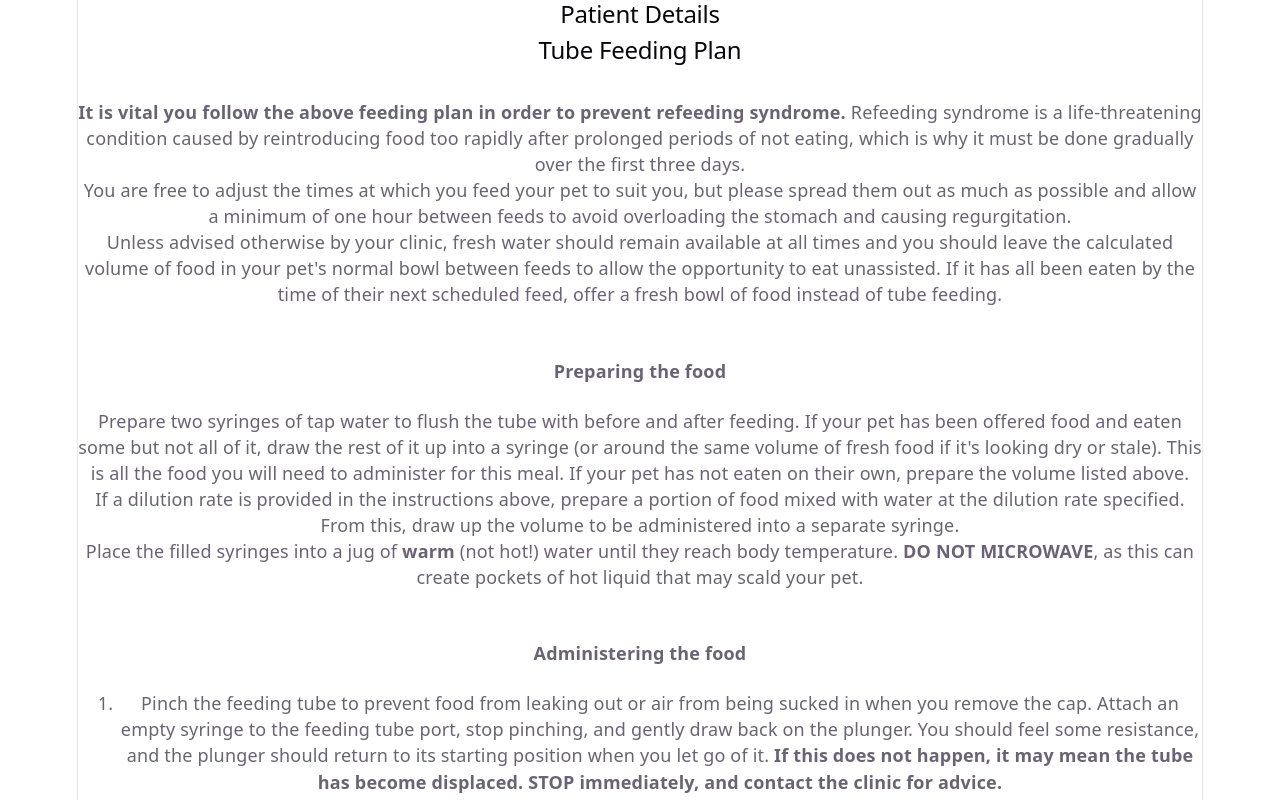
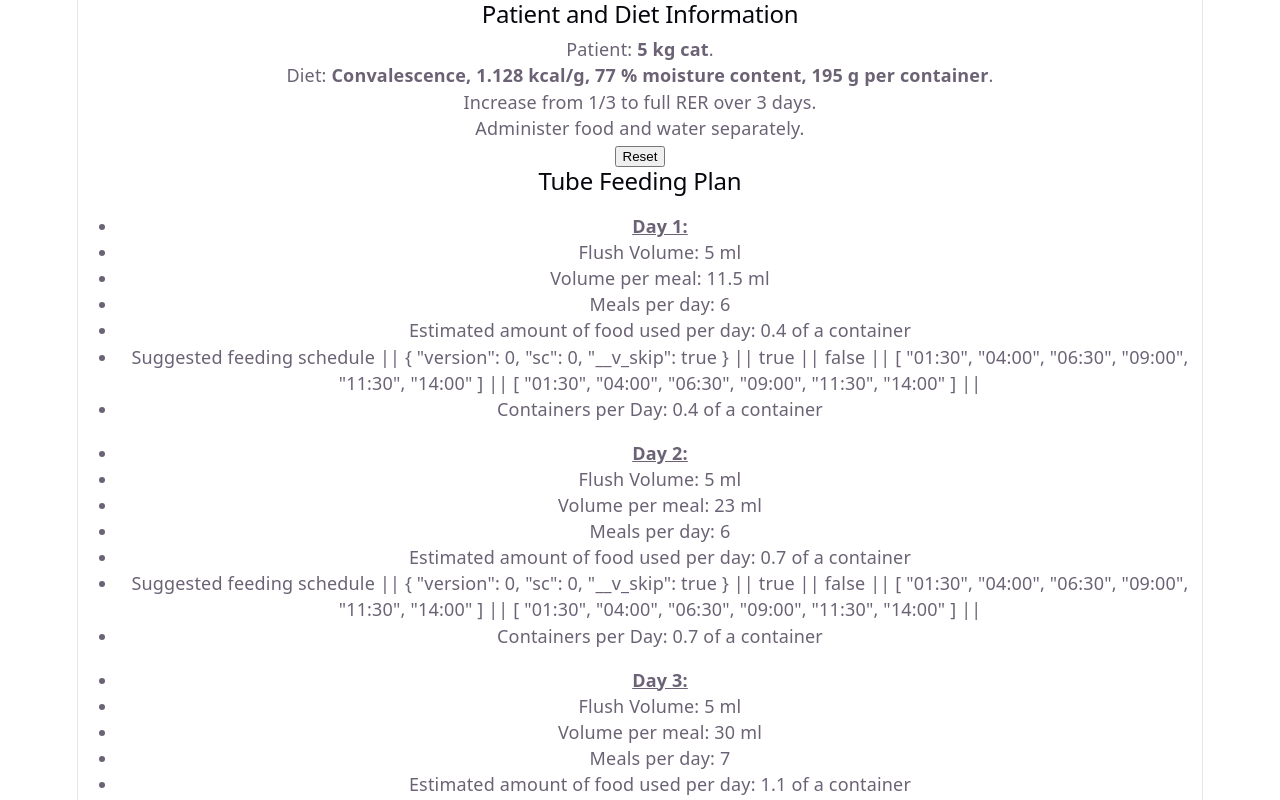
Before and after one commit to RVNSWE/rvnTools, a Vue app in the folder rvnTools/: page / in a window 1280 px wide. Both pictures are taken after a click on the button "Calculate". Shown: the top 800 px of the page. Built offline with nearby package versions, Linux system fonts and the light colour scheme.

Commit message:
Tube feeding all displaying, though feeding times start too early and list is displaying attributes of Array object instead of  its contents.

```diff
--- a/rvnTools/src/components/TubeFeeding.vue
+++ b/rvnTools/src/components/TubeFeeding.vue
@@ -2,31 +2,57 @@
 import { ref } from 'vue'
 import { useTubeFeedCalculator } from '../composables/useTubeFeedCalculator'
 
-const data = useTubeFeedCalculator();
-let calculating = ref(false);
-let calculated = ref(false);
-let calculatedVolumes = new Array();
-let speciesSelection = ref([]);
-let diluted = ref(false);
+let calculating = ref(false)
+let calculated = ref(false)
+let calculatedVolumes = new Array()
+const mealPlan = {
+    days: 3,
+    species: 'cat',
+    bodyWeight: 5,
+    dietName: 'Convalescence',
+    kcalPerG: 1.128,
+    dietNetWeight: 195,
+    waterPercentage: 77,
+    diluted: false
+}
 
 function processData() {
     calculating.value = true;
 
-        //data.FlushVolume = data.BodyWeight switch
-        //{
-        //    < 1 => 1.5,
-        //    < 1.5 => 2.5,
-        //    < 2 => 2.5,
-        //    < 3 => 3,
-        //    < 5 => 4,
-        //    < 10 => 5,
-        //    _ => 10,
-        //};
+    for (let thisDay = 1; thisDay < mealPlan.days + 1; thisDay++) {
+        const data = useTubeFeedCalculator()
+        data.day.value = thisDay; // set the day for the current iteration
+        data.days.value = mealPlan.days;
+        data.species.value = mealPlan.species;
+        data.bodyWeight.value = mealPlan.bodyWeight;
+        data.dietName.value = mealPlan.dietName;
+        data.kcalPerG.value = mealPlan.kcalPerG;
+        data.dietNetWeight.value = mealPlan.dietNetWeight;
+        data.waterPercentage.value = mealPlan.waterPercentage;
+        data.diluted.value = mealPlan.diluted;
 
-        // temporary hardcoded value for days, will be replaced with user input
+        if (data.bodyWeight.value < 1) {
+            data.flushVol.value = 1.5;
+        }
+        else if (data.bodyWeight.value < 1.5) {
+            data.flushVol.value = 2;
+        }
+        else if (data.bodyWeight.value < 2) {
+            data.flushVol.value = 2.5;
+        }
+        else if (data.bodyWeight.value < 3) {
+            data.flushVol.value = 3;
+        }
+        else if (data.bodyWeight.value < 5) {
+            data.flushVol.value = 4;
+        }
+        else if (data.bodyWeight.value < 10) {
+            data.flushVol.value = 5;
+        }
+        else {
+            data.flushVol.value = 10;
+        }
 
-    for (let thisDay = 1; thisDay < data.days.value; thisDay++) {
-        data.day.value = thisDay; // set the day for the current iteration
         data.calculate(); // perform the calculations for the current day
         calculatedVolumes.push(data); // store the calculated data for the current day in the array
     }
@@ -36,18 +62,17 @@ function processData() {
 }
 
 function reset() {
+    calculatedVolumes = [];
     calculated.value = false;
-    // clear data object
-    calculatedVolumes = [];
 }
 
-function foodContainerText() {
+function foodContainerText(containersPerDay: number) {
     let text = '';
 
-    if (data.containersPerDay.value > 1) {
+    if (containersPerDay > 1) {
         text = 'containers';
     }
-    else if (data.containersPerDay.value === 1) {
+    else if (containersPerDay === 1) {
         text = 'container';
     }
     else {
@@ -67,14 +92,14 @@ function foodContainerText() {
         <h3>Patient Information</h3>
 
         <label for="species">Select species:</label>
-        <select id="species" v-model="speciesSelection">
+        <select id="species" v-model="mealPlan.species">
             <option disabled value="">Please select one</option>
             <option value="cat">Cat</option>
             <option value="dog">Dog</option>
         </select>
 
         <label for="bodyWeight">Enter body weight (kg):</label>
-        <input type="number" id="bodyWeight" v-model="data.bodyWeight" />
+        <input type="number" id="bodyWeight" v-model="mealPlan.bodyWeight" />
 
         <h3>Diet Information</h3>
 
@@ -83,16 +108,16 @@ function foodContainerText() {
         </p>
 
         <label for="dietName">Enter diet name:</label>
-        <input type="text" id="dietName" v-model.trim="data.dietName" />
+        <input type="text" id="dietName" v-model.trim="mealPlan.dietName" />
 
         <label for="kcalPerG">Enter kcal per gram:</label>
-        <input type="number" id="kcalPerG" v-model="data.kcalPerG.value" />
+        <input type="number" id="kcalPerG" v-model="mealPlan.kcalPerG" />
 
         <label for="dietNetWeight">Enter diet net weight (g):</label>
-        <input type="number" id="dietNetWeight" v-model="data.dietNetWeight.value" />
+        <input type="number" id="dietNetWeight" v-model="mealPlan.dietNetWeight" />
 
         <label for="waterPercentage">Enter diet water percentage:</label>
-        <input type="number" id="waterPercentage" v-model="data.waterPercentage.value" />
+        <input type="number" id="waterPercentage" v-model="mealPlan.waterPercentage" />
 
         <h3>Feeding information</h3>
 
@@ -102,41 +127,65 @@ function foodContainerText() {
         </p>
 
         <label for="days">Number of days to re-feed over:</label>
-        <input type="number" id="days" v-model="data.days" />
+        <input type="number" id="days" v-model="mealPlan.days" />
 
         <label for="diluted">Dilute food with water or administer separately?:</label>
-        <select id="diluted" v-model="diluted">
+        <select id="diluted" v-model="mealPlan.diluted">
             <option disabled value="">Please select one</option>
-            <option value="diluted">Diluted</option>
-            <option value="separate">Separate</option>
+            <option value="true">Diluted</option>
+            <option value="false">Separate</option>
         </select>
 
         <button @click="processData()">Calculate</button>
     </div>
 
     <div v-else>
-        <h2>Patient Details</h2>
+        <h2>Patient and Diet Information</h2>
 
+        <div>
+            <p>
+                Patient: <strong>{{ mealPlan.bodyWeight }} kg {{ mealPlan.species }}</strong>.
+            </p>
+            <p>
+                Diet: <strong>{{ mealPlan.dietName }},
+                    {{ mealPlan.kcalPerG }} kcal/g,
+                    {{ mealPlan.waterPercentage }} % moisture content,
+                    {{ mealPlan.dietNetWeight }} g per container</strong>.
+            </p>
+            <p v-if="mealPlan.days > 1">
+                Increase from 1/{{ mealPlan.days }} to full RER over {{ mealPlan.days }} days.
+            </p>
+            <p v-else>
+                Start at full RER.
+            </p>
+            <p v-if="mealPlan.diluted">
+                Dilute the food with water at a rate of {{ calculatedVolumes[0].dilutionRate.value }} ml/g before drawing it up to administer.
+            </p>
+            <p v-else>
+                Administer food and water separately.
+            </p>
+        </div>
 
+        <button @click="reset()">Reset</button>
 
         <h2>Tube Feeding Plan</h2>
 
         <div>
                 <ul v-for="meal in calculatedVolumes">
                     <li><strong><u>Day {{ meal.day }}:</u></strong></li>
-                    <li>Flush Volume: {{ meal.flushVolume }} ml</li>
+                    <li>Flush Volume: {{ meal.flushVol }} ml</li>
                     <div v-if="meal.diluted">
-                        <li>Volume per meal: {{ meal.foodPerMeal }} ml</li>
+                        <li>Volume per meal: {{ meal.foodVolPerMeal }} ml</li>
                         <li v-if="meal.dilutionRate > 0">Water: {{ meal.dilutionRate }} ml of water per gram of food</li>
                     </div>
                     <div v-else>
-                        <li>Food per meal: {{ meal.foodPerMeal }} ml</li>
+                        <li>Food per meal: {{ meal.foodVolPerMeal }} ml</li>
                         <li v-if="meal.waterPerMeal > 0">Water per meal: {{ meal.waterPerMeal }} ml</li>
                     </div>
                     <li>Meals per day: {{ meal.mealsPerDay }}</li>
-                    <li>Estimated amount of food used per day: {{ meal.containersPerDay }} {{ foodContainerText() }}</li>
-                    <li>Suggested feeding schedule || <span v-for="time in meal.formattedFeedingTimes">{{ time }} || </span></li>
-                    <li>Containers per Day: {{ meal.containersPerDay }} {{ foodContainerText() }}</li>
+                    <li>Estimated amount of food used per day: {{ meal.containersPerDay }} {{ foodContainerText(meal.containersPerDay) }}</li>
+                    <li>Suggested feeding schedule || <span v-for="time in meal.formattedPlan">{{ time }} || </span></li>
+                    <li>Containers per Day: {{ meal.containersPerDay }} {{ foodContainerText(meal.containersPerDay) }}</li>
                 </ul>
         </div>
         <br />
@@ -166,7 +215,7 @@ function foodContainerText() {
                 of fresh food if it's looking dry or stale). This is all the food you will need to administer for this meal.
                 If your pet has not eaten on their own, prepare the volume listed above.
             </p>
-            <p v-if="data.diluted">
+            <p v-if="mealPlan.diluted">
                 If a dilution rate is provided in the instructions above, prepare a portion of food mixed with water at the
                 dilution rate specified. From this, draw up the volume to be administered into a separate syringe.
             </p>
--- a/rvnTools/src/composables/useTubeFeedCalculator.ts
+++ b/rvnTools/src/composables/useTubeFeedCalculator.ts
@@ -35,7 +35,7 @@ export function useTubeFeedCalculator() {
         maxVolPerMeal.value = bodyWeight.value * maxMlPerKg; // maximum volume per meal based on body weight
         rer.value = (70 * Math.pow(bodyWeight.value, 0.75)) / days.value * day.value; // RER calculation
         foodVolPerDay.value = rer.value / kcalPerG.value; // food volume per day based on RER and kcal per gram
-        containersPerDay.value = Math.ceil(foodVolPerDay.value / dietNetWeight.value); // number of containers per day
+        containersPerDay.value = Math.round(foodVolPerDay.value / dietNetWeight.value * 10) / 10; // number of containers per day
         dietWaterVol.value = foodVolPerDay.value * (waterPercentage.value / 100); // water volume from diet
         additionalWaterVol.value = calculateBasicFluidRequirement() - dietWaterVol.value; // additional water volume needed
         totalVolPerDay.value = foodVolPerDay.value + additionalWaterVol.value; // total volume per day
```
